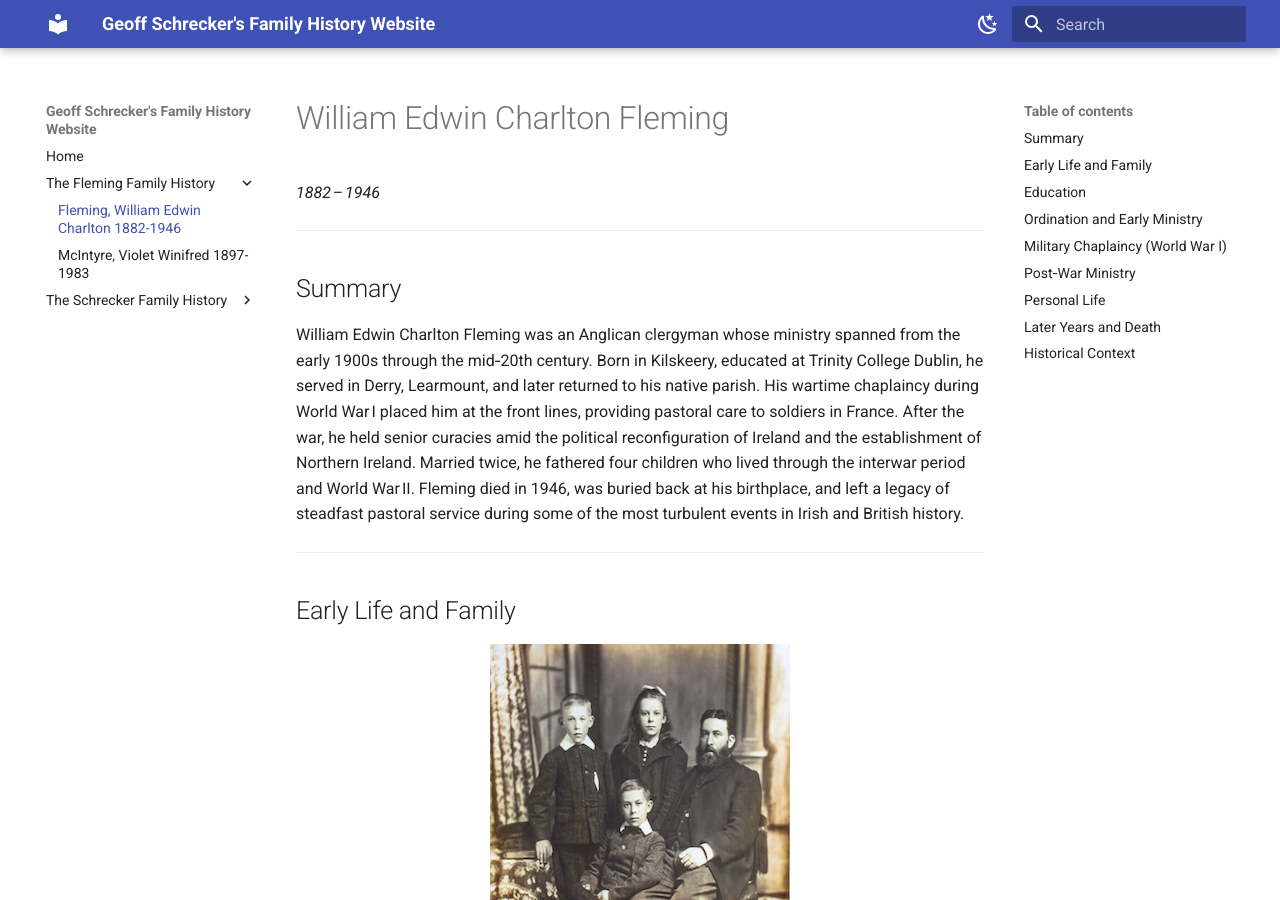
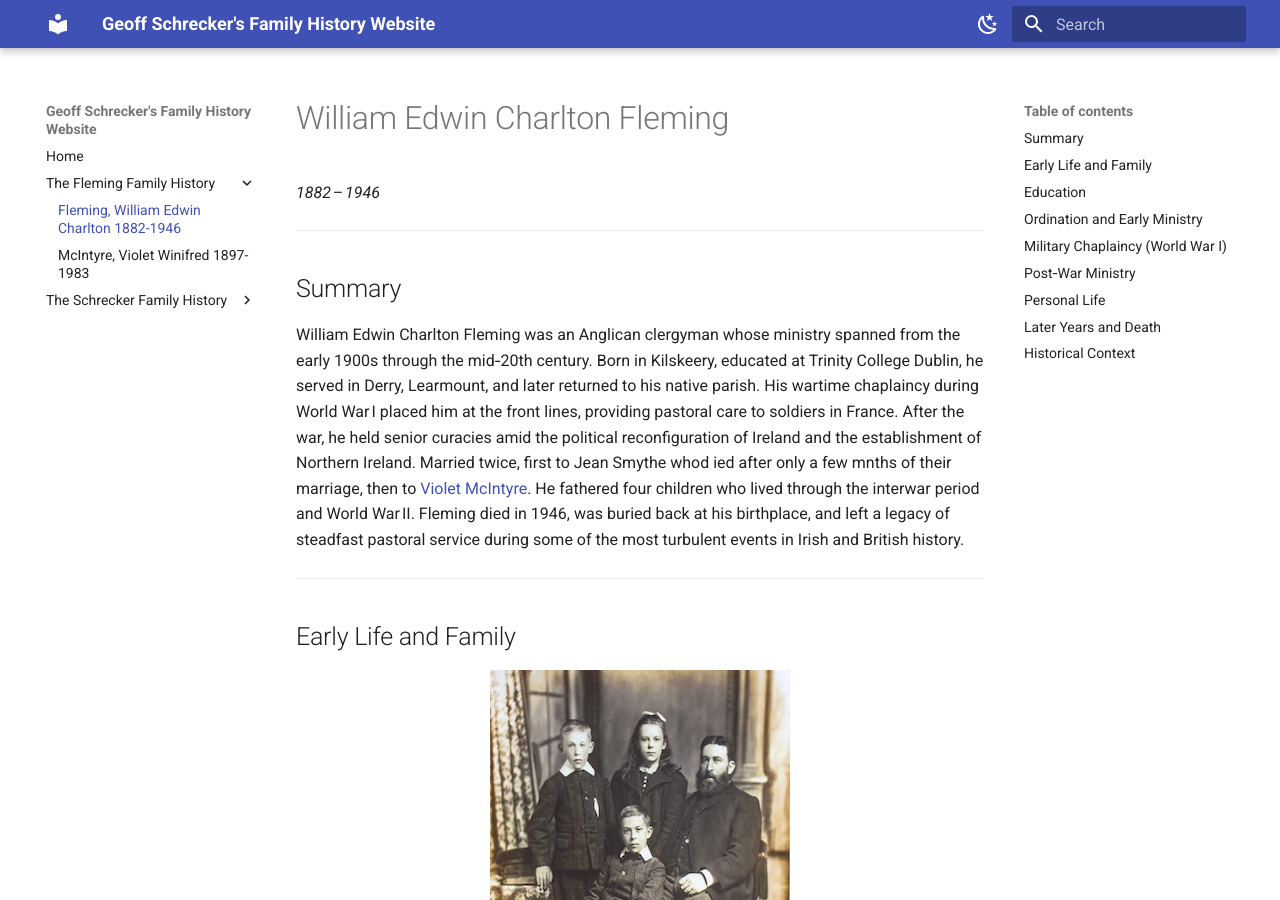
Before and after one commit to Schrecker-Family/Website, an MkDocs documentation site: the page built from docs/FlemingWEC1882.md, in a window 1280 px wide and 900 px high. Built offline with MkDocs 1.6.1 and Material for MkDocs 9.7.7, drawn with Linux system fonts in a browser that asks for light colours.

Commit message:
Add link from Grandfather to Gran

```diff
--- a/docs/FlemingWEC1882.md
+++ b/docs/FlemingWEC1882.md
@@ -5,7 +5,7 @@
 
 ## Summary
 
-William Edwin Charlton Fleming was an Anglican clergyman whose ministry spanned from the early 1900s through the mid‑20th century. Born in Kilskeery, educated at Trinity College Dublin, he served in Derry, Learmount, and later returned to his native parish. His wartime chaplaincy during World War I placed him at the front lines, providing pastoral care to soldiers in France. After the war, he held senior curacies amid the political reconfiguration of Ireland and the establishment of Northern Ireland. Married twice, he fathered four children who lived through the interwar period and World War II. Fleming died in 1946, was buried back at his birthplace, and left a legacy of steadfast pastoral service during some of the most turbulent events in Irish and British history.
+William Edwin Charlton Fleming was an Anglican clergyman whose ministry spanned from the early 1900s through the mid‑20th century. Born in Kilskeery, educated at Trinity College Dublin, he served in Derry, Learmount, and later returned to his native parish. His wartime chaplaincy during World War I placed him at the front lines, providing pastoral care to soldiers in France. After the war, he held senior curacies amid the political reconfiguration of Ireland and the establishment of Northern Ireland. Married twice, first to Jean Smythe whod ied after only a few mnths of their marriage, then to [Violet McIntyre](McIntyreVW1897.md). He fathered four children who lived through the interwar period and World War II. Fleming died in 1946, was buried back at his birthplace, and left a legacy of steadfast pastoral service during some of the most turbulent events in Irish and British history.
 
 ---
 
```
